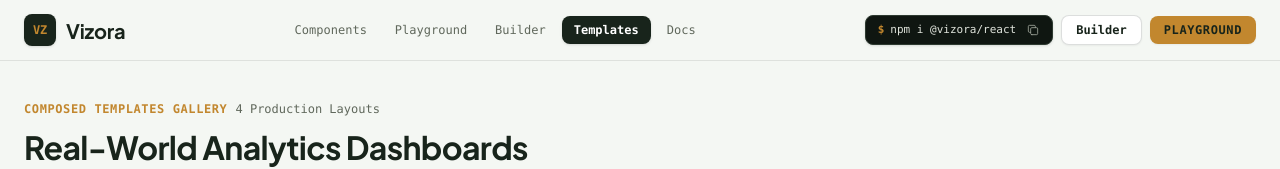
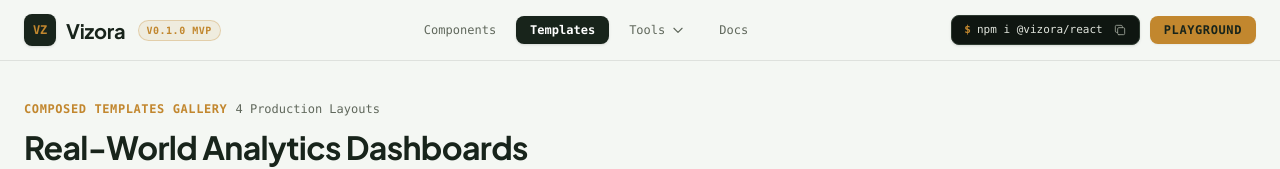
Before and after one commit to divyesh123-jain/Vizora, a Next.js app in the folder apps/web/: page /templates in a window 1280 px wide. Shown: the top 169 px of the page. Built offline with nearby package versions, Linux system fonts and the light colour scheme.

Commit message:
feat(nav): center desktop navbar links and group Playground & Builder into Tools dropdown

```diff
--- a/apps/web/src/components/Navbar.tsx
+++ b/apps/web/src/components/Navbar.tsx
@@ -1,6 +1,6 @@
 'use client';
 
-import React, { useState } from 'react';
+import React, { useState, useRef, useEffect } from 'react';
 import Link from 'next/link';
 import { usePathname } from 'next/navigation';
 
@@ -8,6 +8,8 @@ export const Navbar: React.FC = () => {
   const pathname = usePathname();
   const [copiedInstall, setCopiedInstall] = useState(false);
   const [mobileMenuOpen, setMobileMenuOpen] = useState(false);
+  const [toolsDropdownOpen, setToolsDropdownOpen] = useState(false);
+  const dropdownRef = useRef<HTMLDivElement>(null);
 
   const handleCopyInstall = () => {
     navigator.clipboard.writeText('npm install @vizora/react @vizora/core');
@@ -15,19 +17,25 @@ export const Navbar: React.FC = () => {
     setTimeout(() => setCopiedInstall(false), 1500);
   };
 
-  const navItems = [
-    { label: 'Components', href: '/components', match: (p: string) => p.startsWith('/components') || p.startsWith('/charts') },
-    { label: 'Playground', href: '/playground', match: (p: string) => p === '/playground' },
-    { label: 'Builder', href: '/builder', match: (p: string) => p === '/builder' },
-    { label: 'Templates', href: '/templates', match: (p: string) => p.startsWith('/templates') },
-    { label: 'Docs', href: '/docs/getting-started', match: (p: string) => p.startsWith('/docs') },
-  ];
+  // Close dropdown when clicking outside
+  useEffect(() => {
+    const handleClickOutside = (event: MouseEvent) => {
+      if (dropdownRef.current && !dropdownRef.current.contains(event.target as Node)) {
+        setToolsDropdownOpen(false);
+      }
+    };
+    document.addEventListener('mousedown', handleClickOutside);
+    return () => document.removeEventListener('mousedown', handleClickOutside);
+  }, []);
+
+  const isToolsActive = pathname === '/playground' || pathname === '/builder';
 
   return (
     <header className="sticky top-0 z-50 w-full bg-[#f4f7f3]/95 backdrop-blur-md border-b border-[#18241b]/10 transition-colors">
-      <div className="max-w-7xl mx-auto px-4 sm:px-6 h-15 flex items-center justify-between gap-3">
-        {/* Brand Logo & Version Badge */}
-        <div className="flex items-center gap-2.5 sm:gap-3">
+      <div className="max-w-7xl mx-auto px-4 sm:px-6 h-15 flex items-center justify-between gap-4">
+
+        {/* Left Column: Brand Logo & Version Badge */}
+        <div className="flex items-center gap-2.5 sm:gap-3 shrink-0">
           <Link href="/" className="flex items-center gap-2.5 group focus-visible:outline-none">
             <div className="w-8 h-8 rounded-lg bg-[#18241b] text-[#c2872e] flex items-center justify-center font-mono font-bold text-xs tracking-tight shadow-sm group-hover:bg-[#c2872e] group-hover:text-[#18241b] transition-all duration-200">
               VZ
@@ -36,33 +44,127 @@ export const Navbar: React.FC = () => {
               Vizora
             </span>
           </Link>
-          <span className="hidden xs:inline-flex items-center px-2 py-0.5 rounded-full border border-[#c2872e]/30 text-[10px] font-mono font-bold text-[#c2872e] bg-[#c2872e]/10 uppercase tracking-wider">
+          <span className="hidden sm:inline-flex items-center px-2 py-0.5 rounded-full border border-[#c2872e]/30 text-[10px] font-mono font-bold text-[#c2872e] bg-[#c2872e]/10 uppercase tracking-wider">
             v0.1.0 MVP
           </span>
         </div>
 
-        {/* Desktop Navigation Links */}
-        <nav className="hidden md:flex items-center gap-1 font-mono text-xs text-[#60685c]">
-          {navItems.map((item) => {
-            const isActive = item.match ? item.match(pathname) : pathname === item.href;
-            return (
+        {/* Center Column: Perfectly Centered Navigation Links with Tools Dropdown */}
+        <nav className="hidden md:flex items-center justify-center flex-1 gap-1.5 font-mono text-xs text-[#60685c]">
           <Link
-                key={item.href}
-                href={item.href}
-                className={`px-3 py-1.5 rounded-lg transition-all duration-150 ${
-                  isActive
+            href="/components"
+            className={`px-3.5 py-1.5 rounded-lg transition-all duration-150 ${
+              pathname.startsWith('/components') || pathname.startsWith('/charts')
                 ? 'bg-[#18241b] text-white font-bold shadow-sm'
                 : 'hover:bg-[#18241b]/8 hover:text-[#18241b]'
             }`}
           >
-                {item.label}
+            Components
           </Link>
-            );
-          })}
+
+          <Link
+            href="/templates"
+            className={`px-3.5 py-1.5 rounded-lg transition-all duration-150 ${
+              pathname.startsWith('/templates')
+                ? 'bg-[#18241b] text-white font-bold shadow-sm'
+                : 'hover:bg-[#18241b]/8 hover:text-[#18241b]'
+            }`}
+          >
+            Templates
+          </Link>
+
+          {/* Interactive Tools Dropdown (Playground & Builder) */}
+          <div className="relative" ref={dropdownRef}>
+            <button
+              onClick={() => setToolsDropdownOpen(!toolsDropdownOpen)}
+              className={`flex items-center gap-1.5 px-3.5 py-1.5 rounded-lg transition-all duration-150 ${
+                isToolsActive
+                  ? 'bg-[#18241b] text-white font-bold shadow-sm'
+                  : 'hover:bg-[#18241b]/8 hover:text-[#18241b]'
+              }`}
+              aria-expanded={toolsDropdownOpen}
+            >
+              <span>Tools</span>
+              <svg
+                className={`w-3.5 h-3.5 transition-transform duration-200 ${
+                  toolsDropdownOpen ? 'rotate-180 text-[#c2872e]' : 'text-[#60685c]'
+                }`}
+                fill="none"
+                viewBox="0 0 24 24"
+                stroke="currentColor"
+              >
+                <path strokeLinecap="round" strokeLinejoin="round" strokeWidth={2} d="M19 9l-7 7-7-7" />
+              </svg>
+            </button>
+
+            {/* Dropdown Menu Panel */}
+            {toolsDropdownOpen && (
+              <div className="absolute top-full left-1/2 -translate-x-1/2 mt-2 w-64 bg-white border border-[#18241b]/15 rounded-xl shadow-xl p-2 space-y-1 z-50 animate-in fade-in slide-in-from-top-2 duration-150">
+                <Link
+                  href="/playground"
+                  onClick={() => setToolsDropdownOpen(false)}
+                  className={`flex flex-col p-2.5 rounded-lg transition-all ${
+                    pathname === '/playground'
+                      ? 'bg-[#18241b] text-white shadow-xs'
+                      : 'hover:bg-[#18241b]/6 text-[#18241b]'
+                  }`}
+                >
+                  <div className="flex items-center justify-between">
+                    <span className="font-bold font-headline-md text-xs">Live Studio Playground</span>
+                    <span className={`text-[9px] font-mono px-1.5 py-0.2 rounded-full font-bold uppercase ${
+                      pathname === '/playground' ? 'bg-[#c2872e] text-[#18241b]' : 'bg-[#c2872e]/15 text-[#c2872e]'
+                    }`}>
+                      Studio
+                    </span>
+                  </div>
+                  <span className={`text-[11px] font-body-ui mt-0.5 leading-snug ${
+                    pathname === '/playground' ? 'text-[#a4c995]' : 'text-[#60685c]'
+                  }`}>
+                    Interactive in-browser chart creator & spec editor
+                  </span>
+                </Link>
+
+                <Link
+                  href="/builder"
+                  onClick={() => setToolsDropdownOpen(false)}
+                  className={`flex flex-col p-2.5 rounded-lg transition-all ${
+                    pathname === '/builder'
+                      ? 'bg-[#18241b] text-white shadow-xs'
+                      : 'hover:bg-[#18241b]/6 text-[#18241b]'
+                  }`}
+                >
+                  <div className="flex items-center justify-between">
+                    <span className="font-bold font-headline-md text-xs">Guided Chart Builder</span>
+                    <span className={`text-[9px] font-mono px-1.5 py-0.2 rounded-full font-bold uppercase ${
+                      pathname === '/builder' ? 'bg-[#c2872e] text-[#18241b]' : 'bg-[#18241b]/10 text-[#60685c]'
+                    }`}>
+                      Wizard
+                    </span>
+                  </div>
+                  <span className={`text-[11px] font-body-ui mt-0.5 leading-snug ${
+                    pathname === '/builder' ? 'text-[#a4c995]' : 'text-[#60685c]'
+                  }`}>
+                    Step-by-step instrument to configure & export TSX
+                  </span>
+                </Link>
+              </div>
+            )}
+          </div>
+
+          <Link
+            href="/docs/getting-started"
+            className={`px-3.5 py-1.5 rounded-lg transition-all duration-150 ${
+              pathname.startsWith('/docs')
+                ? 'bg-[#18241b] text-white font-bold shadow-sm'
+                : 'hover:bg-[#18241b]/8 hover:text-[#18241b]'
+            }`}
+          >
+            Docs
+          </Link>
         </nav>
 
-        {/* Right CTA Actions */}
-        <div className="flex items-center gap-2">
+        {/* Right Column: CTA Actions & Mobile Hamburger */}
+        <div className="flex items-center gap-2.5 shrink-0">
           <button
             onClick={handleCopyInstall}
             className="hidden lg:flex items-center gap-1.5 px-3 py-1.5 rounded-lg bg-[#0f1611] text-[#e0e4dc] hover:text-white border border-[#2d3a30] text-[11px] font-mono shadow-sm transition-all duration-150 hover:border-[#c2872e]/50"
@@ -80,15 +182,8 @@ export const Navbar: React.FC = () => {
           </button>
 
           <Link
-            href="/builder"
-            className="hidden sm:inline-flex px-3.5 py-1.5 rounded-lg bg-white border border-[#18241b]/15 hover:border-[#18241b] text-[#18241b] font-mono text-xs font-semibold shadow-xs transition-all duration-150 hover:-translate-y-0.5"
-          >
-            Builder
-          </Link>
-
-          <Link
             href="/playground"
-            className="px-3.5 py-1.5 rounded-lg bg-[#c2872e] hover:bg-[#d99a38] text-[#18241b] font-mono text-xs font-bold uppercase tracking-wider shadow-xs transition-all duration-150 hover:-translate-y-0.5"
+            className="hidden sm:inline-flex px-3.5 py-1.5 rounded-lg bg-[#c2872e] hover:bg-[#d99a38] text-[#18241b] font-mono text-xs font-bold uppercase tracking-wider shadow-xs transition-all duration-150 hover:-translate-y-0.5"
           >
             Playground
           </Link>
@@ -116,33 +211,54 @@ export const Navbar: React.FC = () => {
       {mobileMenuOpen && (
         <div className="md:hidden border-t border-[#18241b]/10 bg-[#f4f7f3] px-4 py-4 space-y-2 shadow-lg animate-in fade-in slide-in-from-top duration-200">
           <div className="flex flex-col space-y-1">
-            {navItems.map((item) => {
-              const isActive = item.match ? item.match(pathname) : pathname === item.href;
-              return (
             <Link
-                  key={item.href}
-                  href={item.href}
+              href="/components"
               onClick={() => setMobileMenuOpen(false)}
               className={`px-3.5 py-2 rounded-lg font-mono text-xs transition-all ${
-                    isActive
-                      ? 'bg-[#18241b] text-white font-bold shadow-xs'
-                      : 'text-[#404641] hover:bg-[#18241b]/8 hover:text-[#18241b]'
+                pathname.startsWith('/components') ? 'bg-[#18241b] text-white font-bold' : 'text-[#404641] hover:bg-[#18241b]/8'
               }`}
             >
-                  {item.label}
+              Components
             </Link>
-              );
-            })}
+            <Link
+              href="/templates"
+              onClick={() => setMobileMenuOpen(false)}
+              className={`px-3.5 py-2 rounded-lg font-mono text-xs transition-all ${
+                pathname.startsWith('/templates') ? 'bg-[#18241b] text-white font-bold' : 'text-[#404641] hover:bg-[#18241b]/8'
+              }`}
+            >
+              Templates
+            </Link>
+            <Link
+              href="/playground"
+              onClick={() => setMobileMenuOpen(false)}
+              className={`px-3.5 py-2 rounded-lg font-mono text-xs transition-all ${
+                pathname === '/playground' ? 'bg-[#18241b] text-white font-bold' : 'text-[#404641] hover:bg-[#18241b]/8'
+              }`}
+            >
+              Playground Studio
+            </Link>
+            <Link
+              href="/builder"
+              onClick={() => setMobileMenuOpen(false)}
+              className={`px-3.5 py-2 rounded-lg font-mono text-xs transition-all ${
+                pathname === '/builder' ? 'bg-[#18241b] text-white font-bold' : 'text-[#404641] hover:bg-[#18241b]/8'
+              }`}
+            >
+              Guided Builder
+            </Link>
+            <Link
+              href="/docs/getting-started"
+              onClick={() => setMobileMenuOpen(false)}
+              className={`px-3.5 py-2 rounded-lg font-mono text-xs transition-all ${
+                pathname.startsWith('/docs') ? 'bg-[#18241b] text-white font-bold' : 'text-[#404641] hover:bg-[#18241b]/8'
+              }`}
+            >
+              Docs
+            </Link>
           </div>
 
           <div className="pt-2 border-t border-[#18241b]/10 flex flex-col gap-2">
-            <Link
-              href="/builder"
-              onClick={() => setMobileMenuOpen(false)}
-              className="w-full text-center py-2 rounded-lg bg-white border border-[#18241b]/15 text-[#18241b] font-mono text-xs font-semibold shadow-xs"
-            >
-              Guided Builder
-            </Link>
             <button
               onClick={() => {
                 handleCopyInstall();
```
Lines whose indentation alone changed are shown as unchanged.
